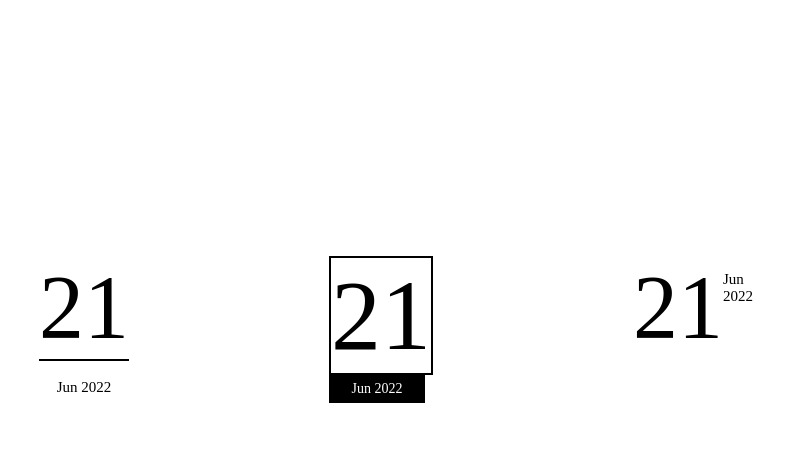
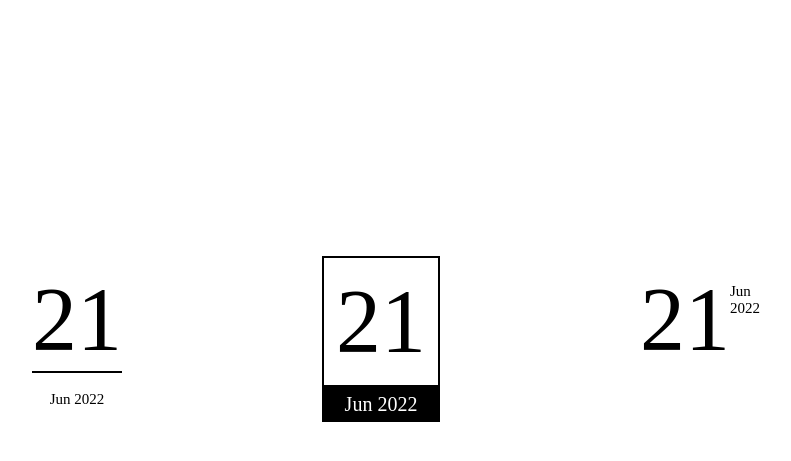
Before and after one commit to KhiroIvan/KhiroIvan.github.io, a PHP site: page /week2/date.php in a window 1280 px wide. Shown: the top 461 px of the page, without its empty margins (244-1035 px from the left). Run offline with PHP 8.4, Linux system fonts and the light colour scheme.

Commit message:
Done test

```diff
--- a/week2/date.css
+++ b/week2/date.css
@@ -15,6 +15,7 @@
 #starting {
     justify-content: center;
     margin: 0 100px;
+	padding-top: 1.5vh;
 }
 
 .first {
@@ -35,24 +36,26 @@
 
 .third {
     border: solid 2px black;
-    font-size: 100px;
+    font-size: 90px;
     width: 100%;
     text-align: center;
+	padding: 1.5vh;
 }
 
 .fourth {
     background-color: black;
     color: white;
     padding: 6px;
-    width: 92.2%;
+    width: 100%;
     text-align: center;
-    font-size: 14px;
+    font-size: 20px;
 }
 
 #last {
     justify-content: center;
     display: flex;
     margin: 0 100px;
+	padding-top: 1.5vh;
 }
 
 .fifth {
@@ -64,10 +67,11 @@
     padding: 15px 0 0 0;
 }
 
-@media(max-width:400px) {
+@media(max-width:500px) {
     #container {
         width: 50%;
         justify-content: center;
         padding: 20%;
+		float: left;
     }
 }
```
